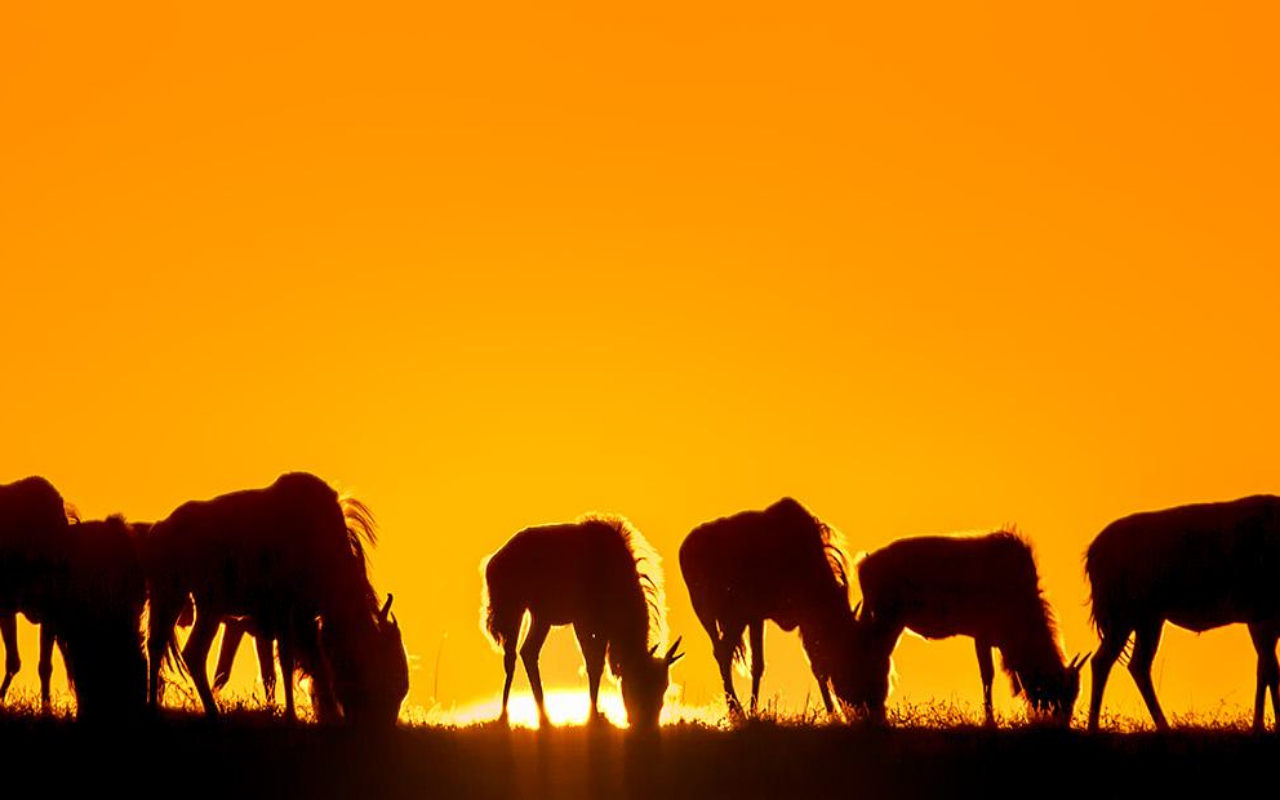
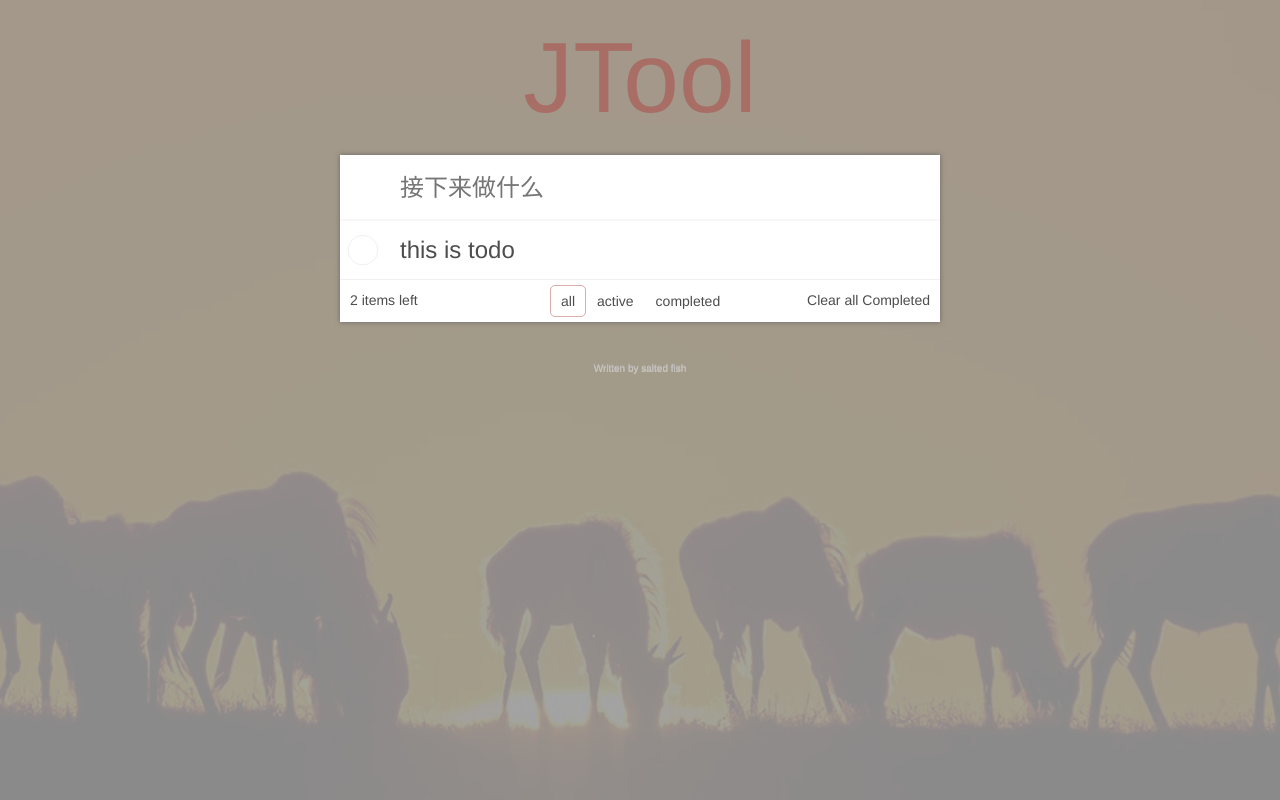
Before and after one commit to wuyao20/vue-todo, a Vue app: page / in a window 1280 px wide. Built offline with nearby package versions, Linux system fonts and the light colour scheme; the HTML template or start-up script is replaced by a standard one.

Commit message:
实现todo应用界面

```diff
--- a/package.json
+++ b/package.json
@@ -16,6 +16,7 @@
     "babel-core": "^6.26.3",
     "babel-helper-vue-jsx-merge-props": "^2.0.0",
     "babel-loader": "^8.1.0",
+    "babel-plugin-syntax-jsx": "^6.18.0",
     "babel-plugin-transform-vue-jsx": "^3.7.0",
     "babel-preset-env": "^1.7.0",
     "cross-env": "^7.0.2",
--- a/src/app.vue
+++ b/src/app.vue
@@ -1,19 +1,44 @@
 <template>
   <div id='app'>
-
+    <div id="cover"></div>
+    <Header></Header>
+    <todo></todo>
+    <Footer></Footer>
   </div>
 </template>
 
 <script>
+  import Header from './todo/header.vue'
+  import Footer from './todo/footer.jsx'
+  import Todo from './todo/todo.vue'
   export default {
     data() {
       return {
         text: 'salted fish'
       }
     },
+    components: {
+      Header,
+      Footer,
+      Todo
+    }
   }
 </script>
 
-<style scoped>
-
+<style lang="stylus" scoped>
+#app
+  position: absolute
+  left: 0
+  right: 0
+  top: 0
+  bottom: 0
+  #cover
+    position: absolute
+    left: 0
+    top: 0
+    right: 0
+    bottom: 0
+    background-color: #999
+    opacity: 0.9
+    z-index: -1
 </style>
--- a/src/index.js
+++ b/src/index.js
@@ -1,7 +1,6 @@
 import Vue from 'vue'
 import App from './app.vue'
 import './assets/styles/global.styl'
-
 
 const root = document.createElement('div')
 document.body.appendChild(root)
--- a/src/todo/footer.jsx
+++ b/src/todo/footer.jsx
@@ -0,0 +1,16 @@
+import '../assets/styles/footer.styl'
+
+export default {
+  data() {
+    return {
+      author: 'salted fish'
+    }
+  },
+  render() {
+    return (
+      <div id="footer">
+        <span>Written by { this.author }</span>
+      </div>
+    )
+  }
+}
--- a/src/todo/header.vue
+++ b/src/todo/header.vue
@@ -0,0 +1,21 @@
+<template>
+  <header class="main-header">
+    <h1>JTool</h1>
+  </header>
+</template>
+
+<script>
+  export default {
+
+  }
+</script>
+
+<style lang="stylus" scoped>
+.main-header
+  text-align center
+  h1
+    font-size 100px
+    color rgba(175, 47, 47, 0.4)
+    font-weight 200
+    margin 20px
+</style>
--- a/src/todo/item.vue
+++ b/src/todo/item.vue
@@ -0,0 +1,91 @@
+<template>
+  <div :class="['todo-item', todo.completed ? 'completed': '']">
+    <input
+      type="checkbox"
+      class="toggle"
+      v-model="todo.completed"
+    />
+    <label>{{ todo.content }}</label>
+    <button class="destory" @click="deleteTodo"></button>
+  </div>
+</template>
+
+<script>
+  export default {
+    props: {
+      todo: {
+        type: Object,
+        require: true
+      },
+    },
+    methods: {
+      deleteTodo() {
+      }
+    },
+  }
+</script>
+
+<style lang="stylus" scoped>
+.todo-item{
+  position relative
+  background-color #fff
+  font-size 24px
+  border-bottom 1px solid rgba(0,0,0,0.06)
+  &:hover{
+    .destory:after{
+      content: '×'
+    }
+  }
+  label{
+    white-space: pre-line;
+    word-break: break-all;
+    padding: 15px 60px 15px 15px;
+    margin-left: 45px;
+    display: block;
+    line-height: 1.2;
+    transition: color 0.4s;
+  }
+  &.completed{
+    label{
+      color: #d9d9d9;
+      text-decoration line-through
+    }
+  }
+}
+.toggle{
+  text-align: center;
+  width: 40px;
+  height: 40px;
+  position: absolute;
+  top: 0;
+  bottom: 0;
+  margin: auto 0;
+  border: none;
+  appearance: none;
+  outline none
+  &:after{
+    content url('../assets/images/round.svg')
+  }
+  &:checked:after{
+    content url('../assets/images/done.svg')
+  }
+}
+.destory{
+  position: absolute;
+  top: 0;
+  right: 10px;
+  bottom: 0;
+  width: 40px;
+  height: 40px;
+  margin: auto 0;
+  font-size: 30px;
+  color: #cc9a9a;
+  margin-bottom: 11px;
+  transition: color 0.2s ease-out;
+  background-color transparent
+  appearance none
+  border-width 0
+  cursor pointer
+  outline none
+}
+</style>
--- a/src/todo/tabs.vue
+++ b/src/todo/tabs.vue
@@ -0,0 +1,79 @@
+<template>
+  <div class="helper">
+    <span class="left">2 items left</span>
+    <span class="tabs">
+      <span
+        v-for="state in states"
+        :key="state"
+        :class="['state', filter === state ? 'actived' : '']"
+        @click="toggleFilter(state)">
+        {{state}}
+      </span>
+    </span>
+    <span class="clear" @click="clearAllCompleted">Clear all Completed</span>
+  </div>
+</template>
+
+<script>
+  export default {
+    props: {
+      filter: {
+        type: String,
+        require: true
+      },
+    },
+    data() {
+      return {
+        states: ['all', 'active', 'completed']
+      }
+    },
+    methods: {
+      clearAllCompleted() {
+
+      },
+      toggleFilter() {}
+    },
+  }
+</script>
+
+<style lang="stylus" scoped>
+.helper{
+  font-weight 100
+  display flex
+  justify-content space-between
+  padding 5px 0
+  line-height 30px
+  background-color #fff
+  font-size 14px
+  font-smoothing: antialiased
+}
+.left, .clear, .tabs{
+  padding 0 10px
+  box-sizing border-box
+}
+.left, .clear{
+  width 150px
+}
+.left{
+  text-align left
+}
+.clear{
+  text-align right
+  cursor pointer
+}
+.tabs{
+  width 200px
+  display flex
+  justify-content space-around
+  * {
+    display inline-block
+    padding 0 10px
+    cursor pointer
+    border 1px solid rgba(175,47,47,0)
+    &.actived{
+      border-color rgba(175,47,47,0.4)
+      border-radius 5px
+    }
+  }
+}
+</style>
--- a/src/todo/todo.vue
+++ b/src/todo/todo.vue
@@ -0,0 +1,63 @@
+<template>
+  <section class="real-app">
+    <input
+      type="text"
+      class="add-input"
+      autofocus="autofocus"
+      placeholder="接下来做什么"
+      @keyup.enter="addTodo"
+    />
+    <item :todo="todo"></item>
+    <tabs :filter="filter"></tabs>
+  </section>
+</template>
+
+<script>
+import Item from './item.vue'
+import Tabs from './tabs.vue'
+export default {
+  data() {
+    return {
+      todo: {
+        id: 0,
+        content: 'this is todo',
+        completed: false
+      },
+      filter: 'all'
+    }
+  },
+  methods: {
+    addTodo() {
+    }
+  },
+  components: {
+    Item,
+    Tabs
+  },
+}
+</script>
+
+<style lang="stylus" scoped>
+.real-app
+  width 600px
+  margin 0 auto
+  box-shadow 0 0 5px #666
+  .add-input
+    position: relative;
+    margin: 0;
+    width: 100%;
+    font-size: 24px;
+    font-family: inherit;
+    font-weight: inherit;
+    line-height: 1.4em;
+    outline: none;
+    color: inherit;
+    padding: 6px;
+    border: 1px solid #999;
+    box-shadow: inset 0 -1px 5px 0 rgba(0, 0, 0, 0.2);
+    box-sizing: border-box;
+    font-smoothing: antialiased;
+    padding: 16px 16px 16px 60px;
+    border: none;
+    box-shadow: inset 0 -2px 1px rgba(0,0,0,0.03);
+</style>
--- a/webpack.config.js
+++ b/webpack.config.js
@@ -15,22 +15,22 @@
   module: {
     rules: [
       {
-        test: /.vue$/,
+        test: /\.vue$/,
         loader: 'vue-loader'
       },
       {
-        test: /.jsx$/,
+        test: /\.jsx$/,
         loader: 'babel-loader'
       },
       {
-        test: /.css$/,
+        test: /\.css$/,
         use: [
           'style-loader',
           'css-loader'
         ]
       },
       {
-        test: /.styl$/,
+        test: /\.styl/,
         use: [
           'style-loader',
           'css-loader',
@@ -44,7 +44,7 @@
         ]
       },
       {
-        test: /.(gif|jpg|jpeg|png|svg)$/,
+        test: /\.(gif|jpg|jpeg|png|svg)$/,
         use: [
           {
             loader: 'url-loader',
```
Also changed, not shown: 1 other file (tests, documents, lock files or other folders).
